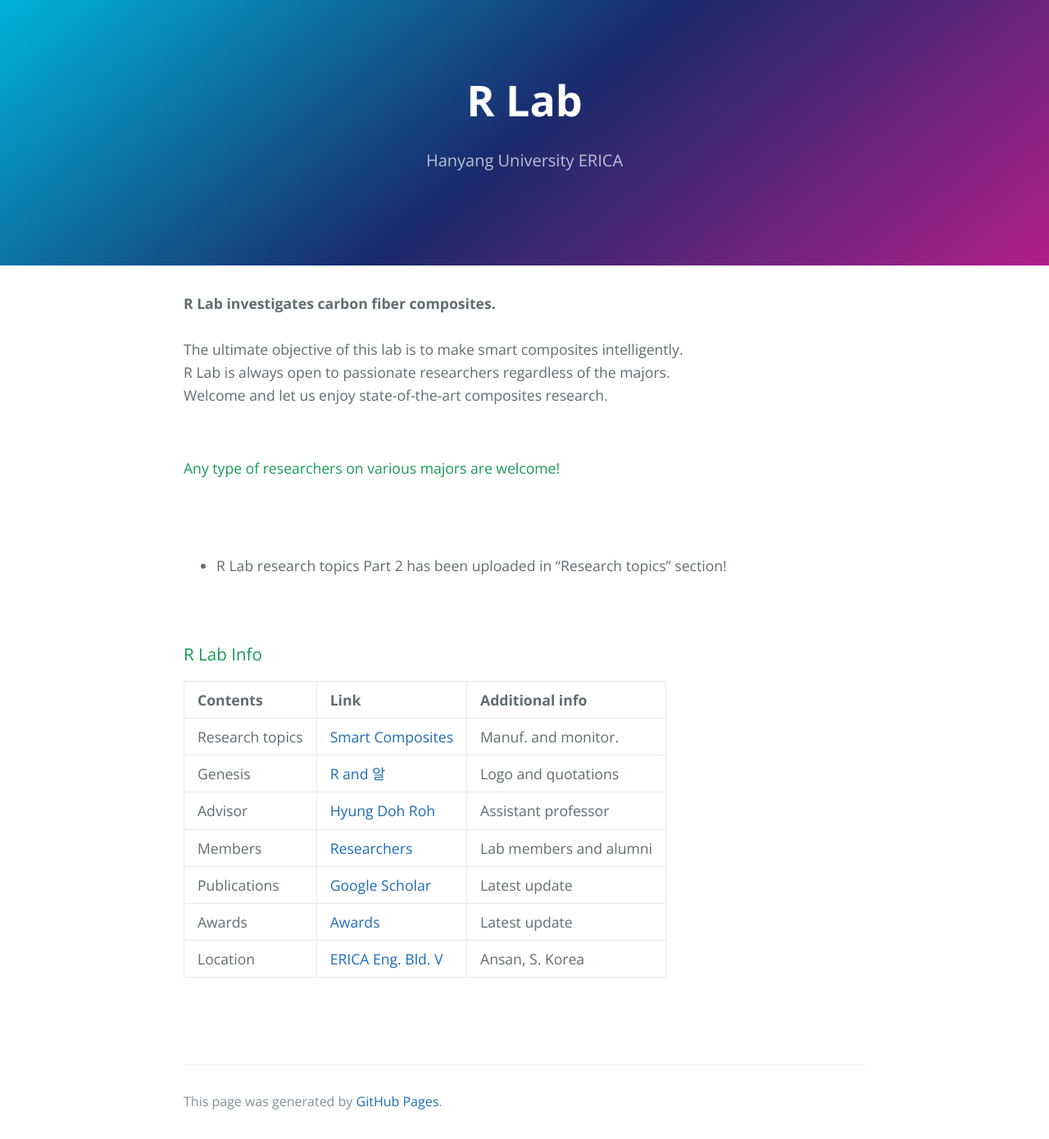
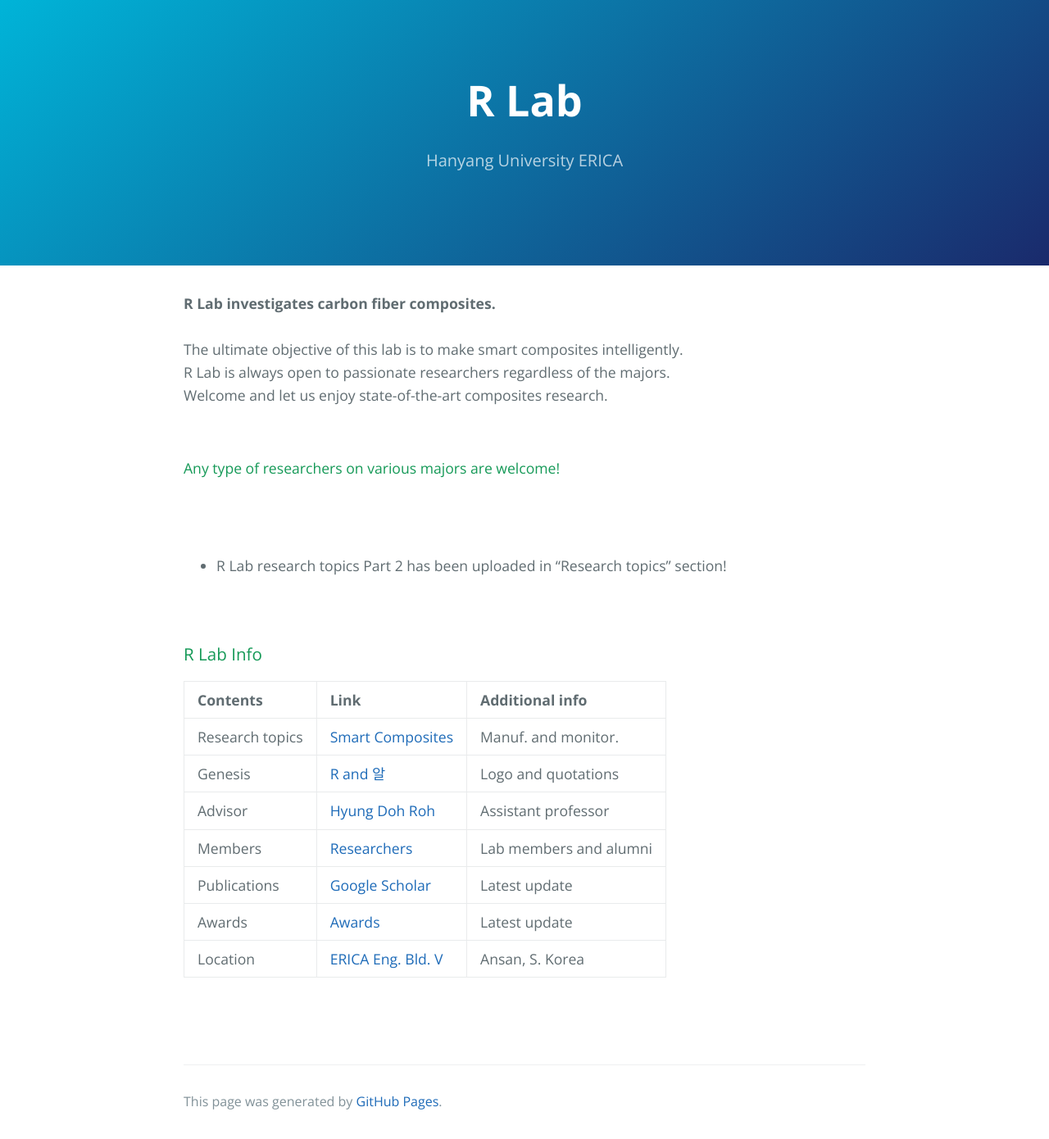
Before and after one commit to rhd1213/rhd1213.github.io, a Jekyll site: the page built from index.md, in a window 1280 px wide. Shown: the whole page at 82% size. Built offline with Jekyll 4.4.1, drawn with Linux system fonts in a browser that asks for light colours; our own code applies the rules of GitHub Pages for plain Markdown files.

Commit message:
Update jekyll-theme-cayman.scss

```diff
--- a/_sass/jekyll-theme-cayman.scss
+++ b/_sass/jekyll-theme-cayman.scss
@@ -110,7 +110,7 @@ a {
   text-align: center;
   background-color: $header-bg-color;
   // background-image: linear-gradient(140deg, $header-bg-color-secondary, $header-bg-color);
-  background-image: linear-gradient(140deg, $header-bg-color-secondary, #1a2a6c, #b21f8a);
+  background-image: linear-gradient(140deg, $header-bg-color-secondary, #1a2a6c);
 
   @include large {
     padding: 5rem 6rem;
```
